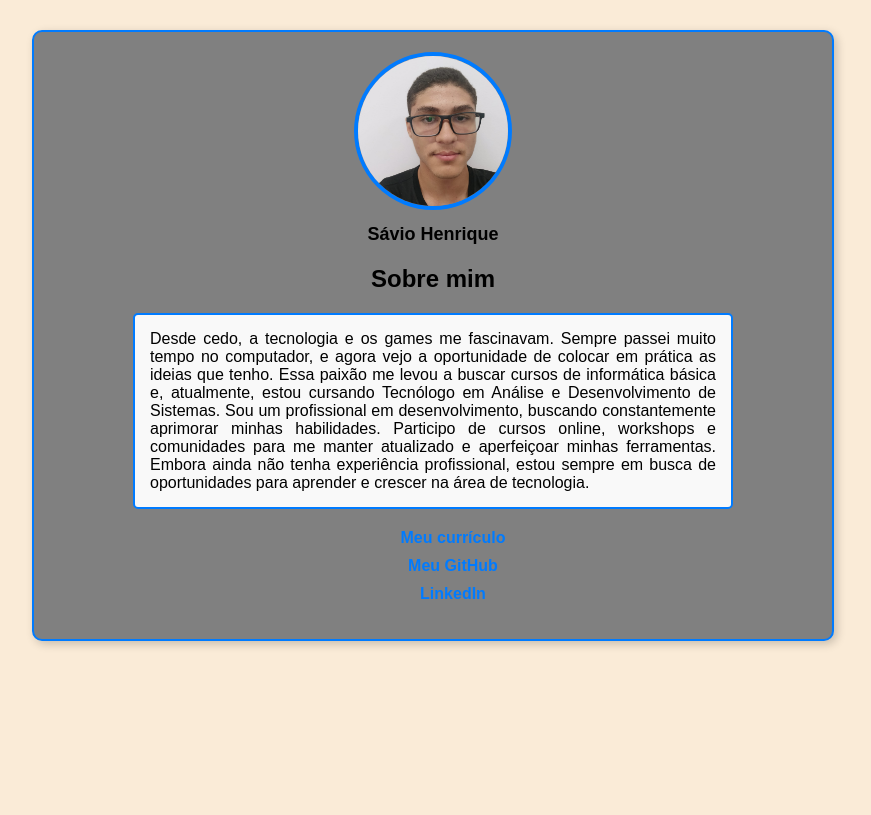
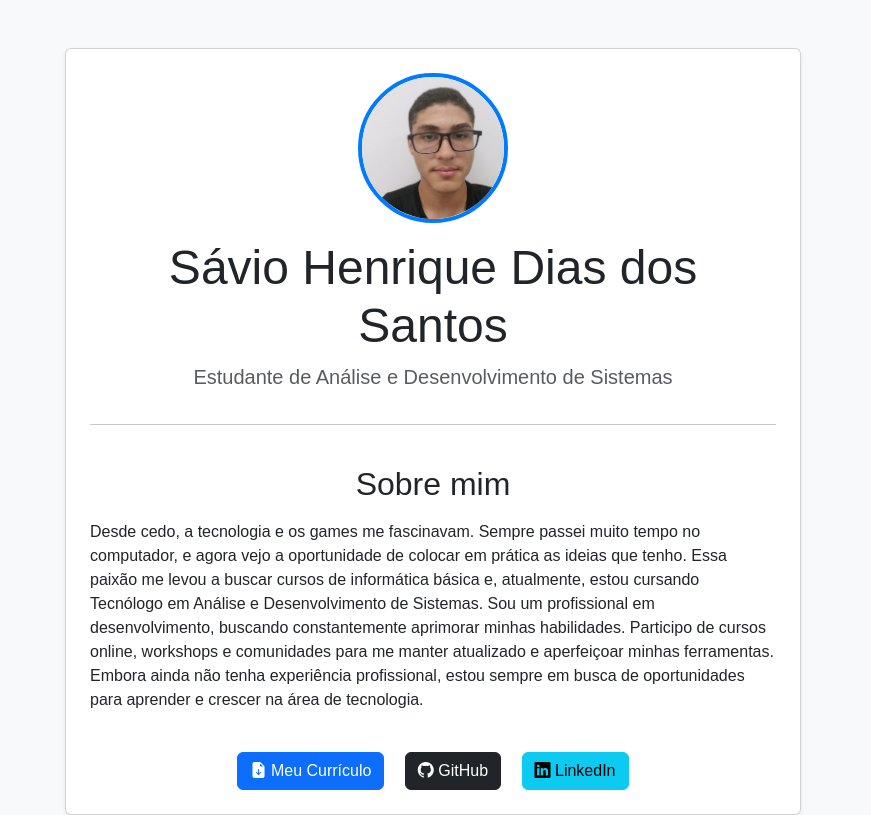
Before and after one commit to Savio123d/Portifolio, a plain HTML site: page index.html in a window 1280 px wide. Shown: the whole page, without its empty margins (207-1078 px from the left). Drawn offline with nearby package versions, Linux system fonts and the light colour scheme.

Commit message:
Update index.html

```diff
--- a/index.html
+++ b/index.html
@@ -3,28 +3,48 @@
 <head>
   <meta charset="UTF-8">
   <meta name="viewport" content="width=device-width, initial-scale=1.0">
-  <title>Home</title>
+  <title>Portfólio - Sávio Henrique</title>
+  <link href="https://cdn.jsdelivr.net/npm/bootstrap@5.3.3/dist/css/bootstrap.min.css" rel="stylesheet">
+  <link rel="stylesheet" href="https://cdn.jsdelivr.net/npm/bootstrap-icons@1.11.3/font/bootstrap-icons.min.css">
   <link rel="stylesheet" href="css/style.css">
 </head>
-<body>
-  <div class="perfil-container">
-    <div class="perfil">
-      <img src="arquivos/foto.jpg" alt="foto minha" class="minhafoto">
-      <p class="nome">Sávio Henrique</p>
-    </div>
-    <div class="sobre-container">
-      <h2><strong>Sobre mim</strong></h2>
-      <p class="sobre">
-        Desde cedo, a tecnologia e os games me fascinavam. Sempre passei muito tempo no computador, e agora vejo a oportunidade de colocar em prática as ideias que tenho. Essa paixão me levou a buscar cursos de informática básica e, atualmente, estou cursando Tecnólogo em Análise e Desenvolvimento de Sistemas. Sou um profissional em desenvolvimento, buscando constantemente aprimorar minhas habilidades. Participo de cursos online, workshops e comunidades para me manter atualizado e aperfeiçoar minhas ferramentas. Embora ainda não tenha experiência profissional, estou sempre em busca de oportunidades para aprender e crescer na área de tecnologia.
-      </p>
-    </div>
-    <div class="links">
-      <ul>
-        <li class="curriculo"><a href="arquivos/curriculo.pdf" download>Meu currículo</a></li>
-        <li class="curriculo"><a href="https://github.com/Savio123d">Meu GitHub</a></li>
-        <li class="curriculo"><a href="https://www.linkedin.com/in/savio-henrique-dias-dos-santos-b632051b4/">LinkedIn</a></li>
-      </ul>
+<body class="bg-light">
+
+  <div class="container mt-5">
+    <div class="row justify-content-center">
+      <div class="col-lg-8 col-md-10">
+        <div class="card shadow-sm p-4">
+          <div class="text-center">
+            <img src="arquivos/foto.jpg" alt="Foto de Sávio Henrique" class="minhafoto mb-3">
+            <h1 class="display-5">Sávio Henrique Dias dos Santos</h1>
+            <p class="lead text-muted">Estudante de Análise e Desenvolvimento de Sistemas</p>
+          </div>
+
+          <hr>
+
+          <div class="sobre-mim mt-4">
+            <h2 class="text-center mb-3">Sobre mim</h2>
+            <p class="text-justify">
+              Desde cedo, a tecnologia e os games me fascinavam. Sempre passei muito tempo no computador, e agora vejo a oportunidade de colocar em prática as ideias que tenho. Essa paixão me levou a buscar cursos de informática básica e, atualmente, estou cursando Tecnólogo em Análise e Desenvolvimento de Sistemas. Sou um profissional em desenvolvimento, buscando constantemente aprimorar minhas habilidades. Participo de cursos online, workshops e comunidades para me manter atualizado e aperfeiçoar minhas ferramentas. Embora ainda não tenha experiência profissional, estou sempre em busca de oportunidades para aprender e crescer na área de tecnologia.
+            </p>
+          </div>
+
+          <div class="links text-center mt-4">
+            <a href="arquivos/curriculo.pdf" download class="btn btn-primary mx-2">
+              <i class="bi bi-file-earmark-arrow-down-fill"></i> Meu Currículo
+            </a>
+            <a href="https://github.com/Savio123d" target="_blank" class="btn btn-dark mx-2">
+              <i class="bi bi-github"></i> GitHub
+            </a>
+            <a href="https://www.linkedin.com/in/savio-henrique-dias-dos-santos-b632051b4/" target="_blank" class="btn btn-info mx-2">
+              <i class="bi bi-linkedin"></i> LinkedIn
+            </a>
+          </div>
+        </div>
+      </div>
     </div>
   </div>
+
+  <script src="https://cdn.jsdelivr.net/npm/bootstrap@5.3.3/dist/js/bootstrap.bundle.min.js"></script>
 </body>
 </html>
```
